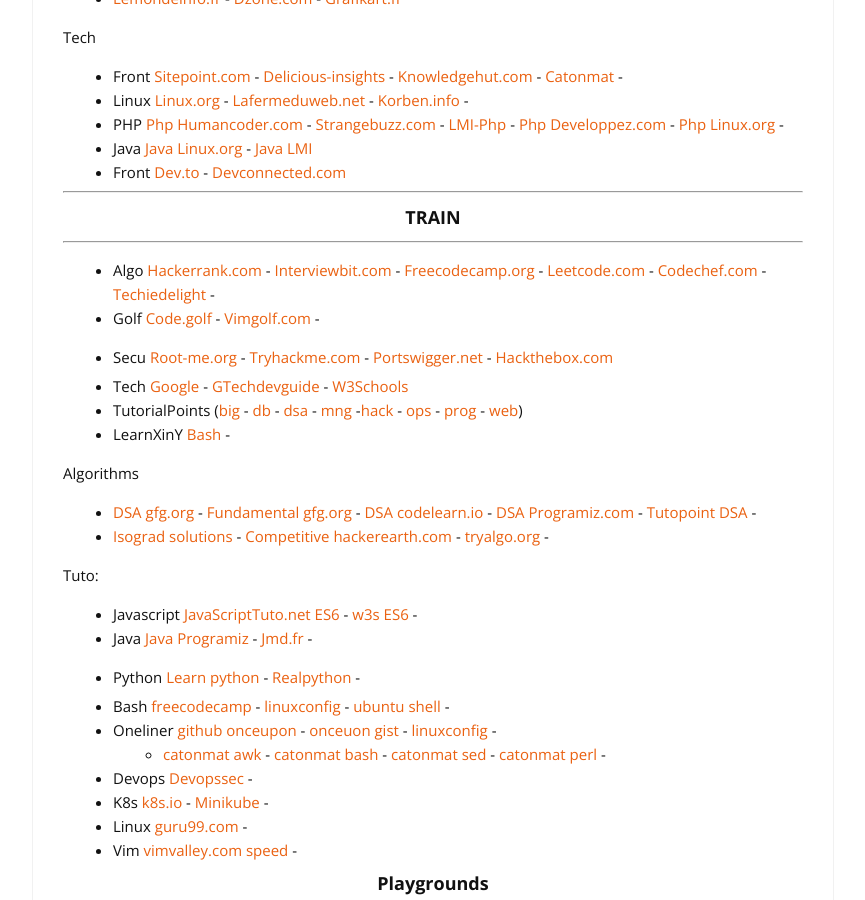
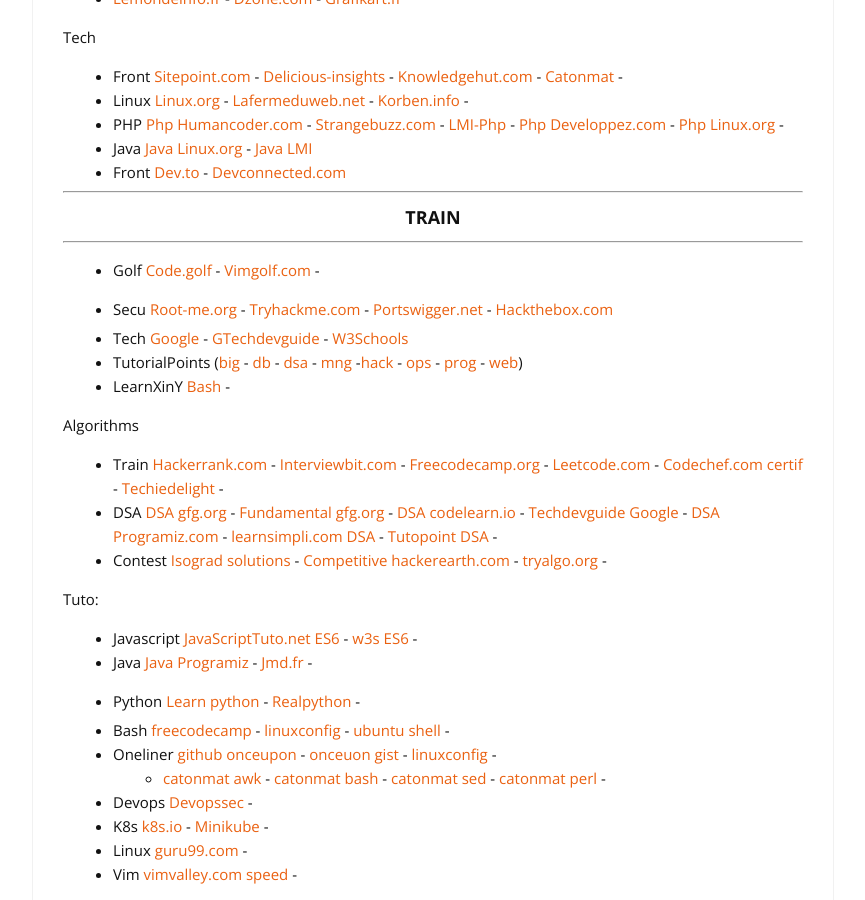
Before and after one commit to cylmat/cylmat.github.io, a Jekyll site: the page built from _pages/USEFUL.md, in a window 1280 px wide and 900 px high, scrolled down 316 px. Shown: the whole window, without its empty margins (207-1072 px from the left). Built offline with Jekyll 4.4.1, drawn with Linux system fonts in a browser that asks for light colours; nearby versions of some CDN libraries.

Commit message:
Update USEFUL.md

```diff
--- a/_pages/USEFUL.md
+++ b/_pages/USEFUL.md
@@ -23,7 +23,6 @@
 ### <center>TRAIN</center>
 ---
 
-* Algo [Hackerrank.com](https://www.hackerrank.com) - [Interviewbit.com](https://www.interviewbit.com/courses/programming) - [Freecodecamp.org](https://www.freecodecamp.org/learn) - [Leetcode.com](https://leetcode.com/explore) - [Codechef.com](https://www.codechef.com) - [Techiedelight](https://www.techiedelight.com) -
 * Golf [Code.golf](https://code.golf) - [Vimgolf.com](https://www.vimgolf.com) -
 * Secu [Root-me.org](https://www.root-me.org) - [Tryhackme.com](https://tryhackme.com) - [Portswigger.net](https://portswigger.net/web-security) - [Hackthebox.com](https://www.hackthebox.com)
 
@@ -32,8 +31,9 @@
 - LearnXinY [Bash](https://learnxinyminutes.com/docs/bash) -
 
 Algorithms
-* [DSA gfg.org](https://www.geeksforgeeks.org/data-structures) - [Fundamental gfg.org](https://www.geeksforgeeks.org/fundamentals-of-algorithms) - [DSA codelearn.io](https://codelearn.io/learning/data-structure-and-algorithms) - [DSA Programiz.com](https://www.programiz.com/dsa) - [Tutopoint DSA](https://www.tutorialspoint.com/data_structures_algorithms/index.htm) -
-* [Isograd solutions](https://www.isograd-testingservices.com/FR/solutions-challenges-de-code) - [Competitive hackerearth.com](https://www.hackerearth.com/fr/getstarted-competitive-programming) - [tryalgo.org](https://tryalgo.org/problems) -
+* Train [Hackerrank.com](https://www.hackerrank.com) - [Interviewbit.com](https://www.interviewbit.com/courses/programming) - [Freecodecamp.org](https://www.freecodecamp.org/learn) - [Leetcode.com](https://leetcode.com/explore) - [Codechef.com certif](https://www.codechef.com/certification/data-structures-and-algorithms/prepare) - [Techiedelight](https://www.techiedelight.com) -
+* DSA [DSA gfg.org](https://www.geeksforgeeks.org/data-structures) - [Fundamental gfg.org](https://www.geeksforgeeks.org/fundamentals-of-algorithms) - [DSA codelearn.io](https://codelearn.io/learning/data-structure-and-algorithms) - [Techdevguide Google](https://techdevguide.withgoogle.com/paths/data-structures-and-algorithms/) - [DSA Programiz.com](https://www.programiz.com/dsa) - [learnsimpli.com DSA](https://www.learnsimpli.com/data-structures-and-algorithms/) - [Tutopoint DSA](https://www.tutorialspoint.com/data_structures_algorithms/index.htm) -
+* Contest [Isograd solutions](https://www.isograd-testingservices.com/FR/solutions-challenges-de-code) - [Competitive hackerearth.com](https://www.hackerearth.com/fr/getstarted-competitive-programming) - [tryalgo.org](https://tryalgo.org/problems) -
 
 Tuto:
 * Javascript [JavaScriptTuto.net ES6](https://www.javascripttutorial.net/es6) - [w3s ES6](https://www.w3schools.com/js/js_es6.asp) -
```
